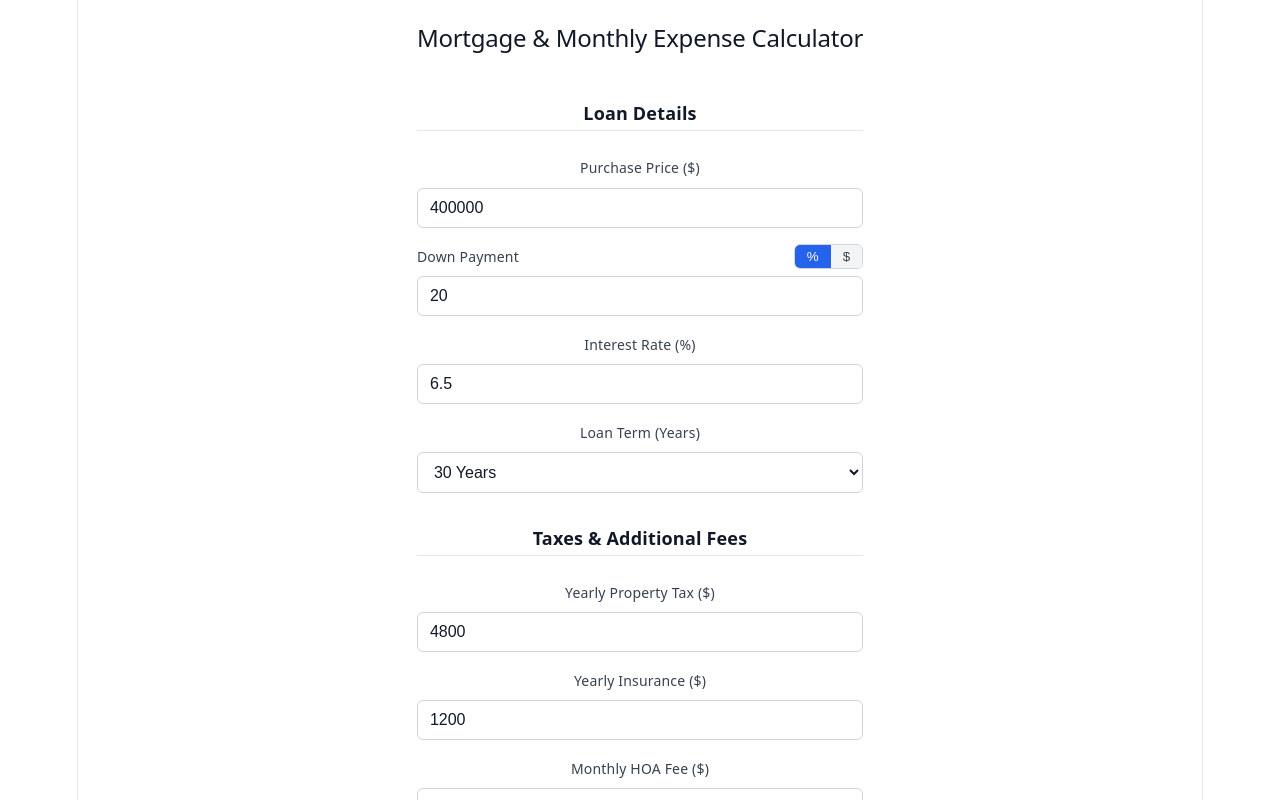
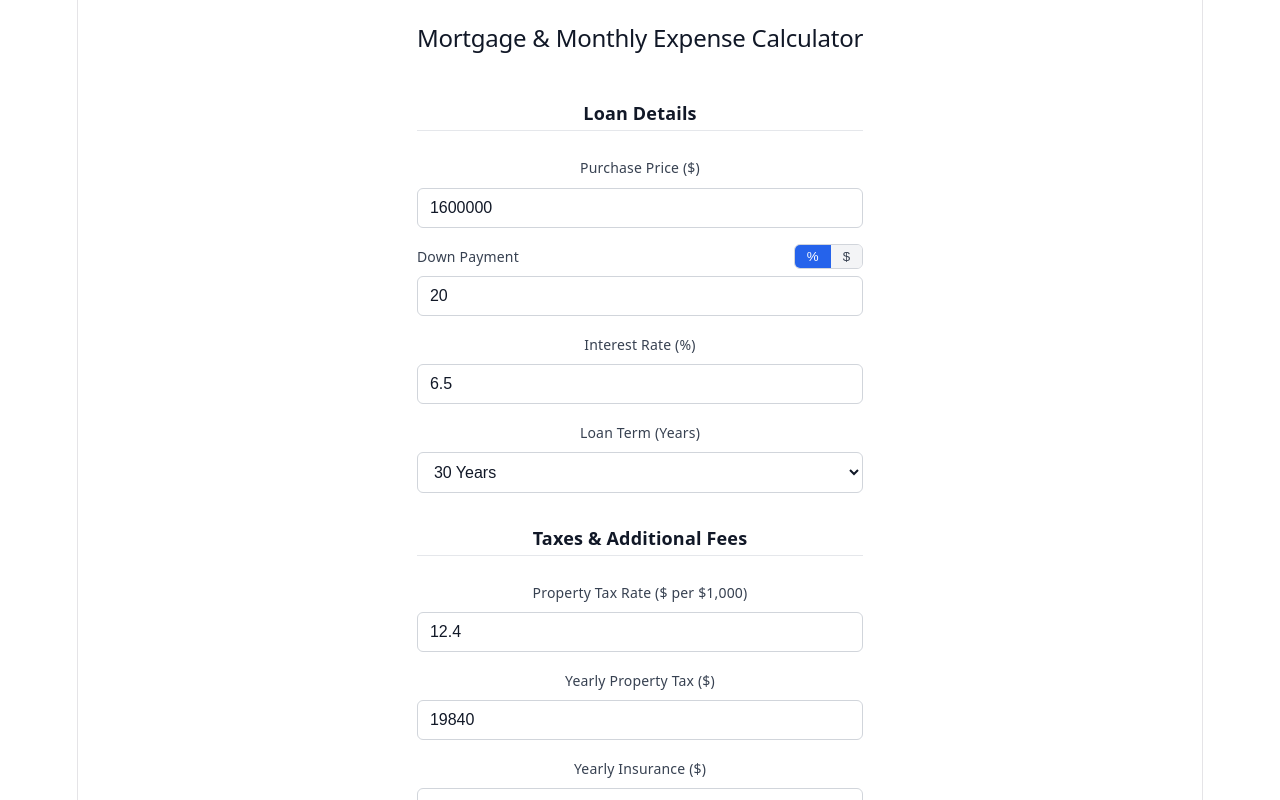
Before and after one commit to bdle/mortgage-calculator, a React (Vite) app: page / in a window 1280 px wide. Shown: the top 800 px of the page. Built offline with nearby package versions, Linux system fonts and the light colour scheme.

Commit message:
fixed prop tax based on an input of a tax rate set by city

```diff
--- a/src/App.jsx
+++ b/src/App.jsx
@@ -1,8 +1,9 @@
 import React, { useState, useMemo } from 'react';
 
 export default function MortgageCalculator() {
+  const DEFAULT_PURCHASE_PRICE = 1600000;
   // Core Loan Inputs
-  const [purchasePrice, setPurchasePrice] = useState(400000);
+  const [purchasePrice, setPurchasePrice] = useState(DEFAULT_PURCHASE_PRICE);
   const [downPaymentType, setDownPaymentType] = useState('percent'); // 'percent' | 'amount'
   const [downPaymentPercent, setDownPaymentPercent] = useState(20);
   const [downPaymentAmount, setDownPaymentAmount] = useState(80000);
@@ -10,7 +11,13 @@ export default function MortgageCalculator() {
   const [loanTermYears, setLoanTermYears] = useState(30);
 
   // Additional Monthly & Yearly Expenses
-  const [yearlyPropertyTax, setYearlyPropertyTax] = useState(4800);
+  // Tax Rate: $12.40 per $1,000 of purchase price
+  const TAX_RATE_PER_THOUSAND = 12.40;
+  const [taxRatePerThousand, setTaxRatePerThousand] = useState(TAX_RATE_PER_THOUSAND);
+
+  // Default property tax set to $4,960 based on $400,000 purchase price ($12.40 per $1,000)
+  const [yearlyPropertyTax, setYearlyPropertyTax] = useState((DEFAULT_PURCHASE_PRICE / 1000) * taxRatePerThousand);
+
   const [yearlyInsurance, setYearlyInsurance] = useState(1200);
   const [hoaFee, setHoaFee] = useState(150); // Monthly
   const [waterUtility, setWaterUtility] = useState(80); // Monthly
@@ -19,12 +26,26 @@ export default function MortgageCalculator() {
   // Handlers for Down Payment sync
   const handlePriceChange = (val) => {
     const price = Math.max(0, val);
+
     setPurchasePrice(price);
+    // Recalculate Property Tax based on current tax rate
+    setYearlyPropertyTax((price / 1000) * taxRatePerThousand);
+
     if (downPaymentType === 'percent') {
       setDownPaymentAmount((price * downPaymentPercent) / 100);
     } else {
       setDownPaymentPercent(price > 0 ? (downPaymentAmount / price) * 100 : 0);
     }
+  };
+
+  // Handler for Property Tax Rate Change ($ per $1,000)
+  const handleTaxRateChange = (rate) => {
+    const validRate = Math.max(0, rate);
+    setTaxRatePerThousand(validRate);
+
+    // Dynamically update Property Tax value when Tax Rate changes:
+    // Property Tax = (Purchase Price / 1,000) * Tax Rate
+    setYearlyPropertyTax((purchasePrice / 1000) * validRate);
   };
 
   const handlePercentChange = (val) => {
@@ -175,6 +196,16 @@ export default function MortgageCalculator() {
 
           <h3 style={styles.sectionHeader}>Taxes & Additional Fees</h3>
 
+          <label style={styles.label}>
+            Property Tax Rate ($ per $1,000)
+            <input
+              type="number"
+              step="0.1"
+              style={styles.input}
+              value={taxRatePerThousand}
+              onChange={(e) => handleTaxRateChange(Number(e.target.value))}
+            />
+          </label>
           <label style={styles.label}>
             Yearly Property Tax ($)
             <input
```
